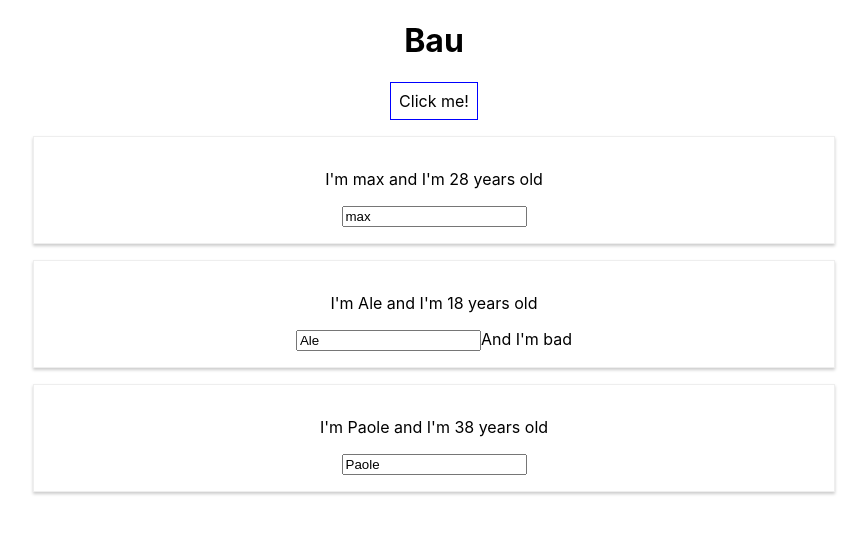
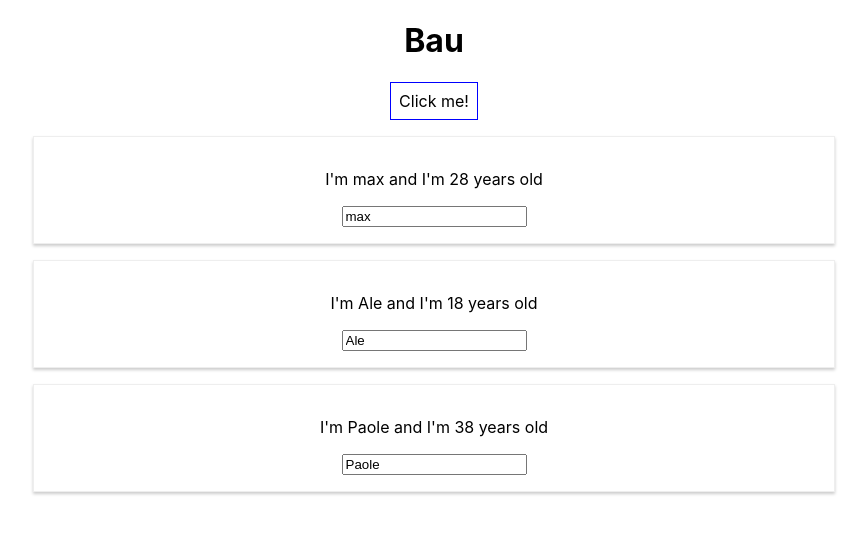
Before and after one commit to lucabit73/react-tutorial, a React (Create React App) app: page / in a window 1280 px wide. Both pictures are taken after a click on the button "Click me!". Shown: the top 534 px of the page, without its empty margins (206-1073 px from the left). Built offline with nearby package versions, Linux system fonts and the light colour scheme.

Commit message:
loop through persons

```diff
--- a/src/App.js
+++ b/src/App.js
@@ -48,17 +48,11 @@ class App extends Component {
     if (this.state.showpersons) {
       persons = (
         <div>
-          <Person
-            name={this.state.person[0].name}
-            age={this.state.person[0].age}/>
-          <Person
-            name={this.state.person[1].name}
-            age={this.state.person[1].age}
-            click={this.switchnameHandler.bind(this, 'Maaax')}
-            changed={this.namechangedHandler}>And I'm bad</Person>
-          <Person
-            name={this.state.person[2].name}
-            age={this.state.person[2].age}/>
+          {this.state.person.map((i) => {
+            return <Person
+              name={i.name}
+              age={i.age}/>
+          })}
         </div>
       );
     }
```
